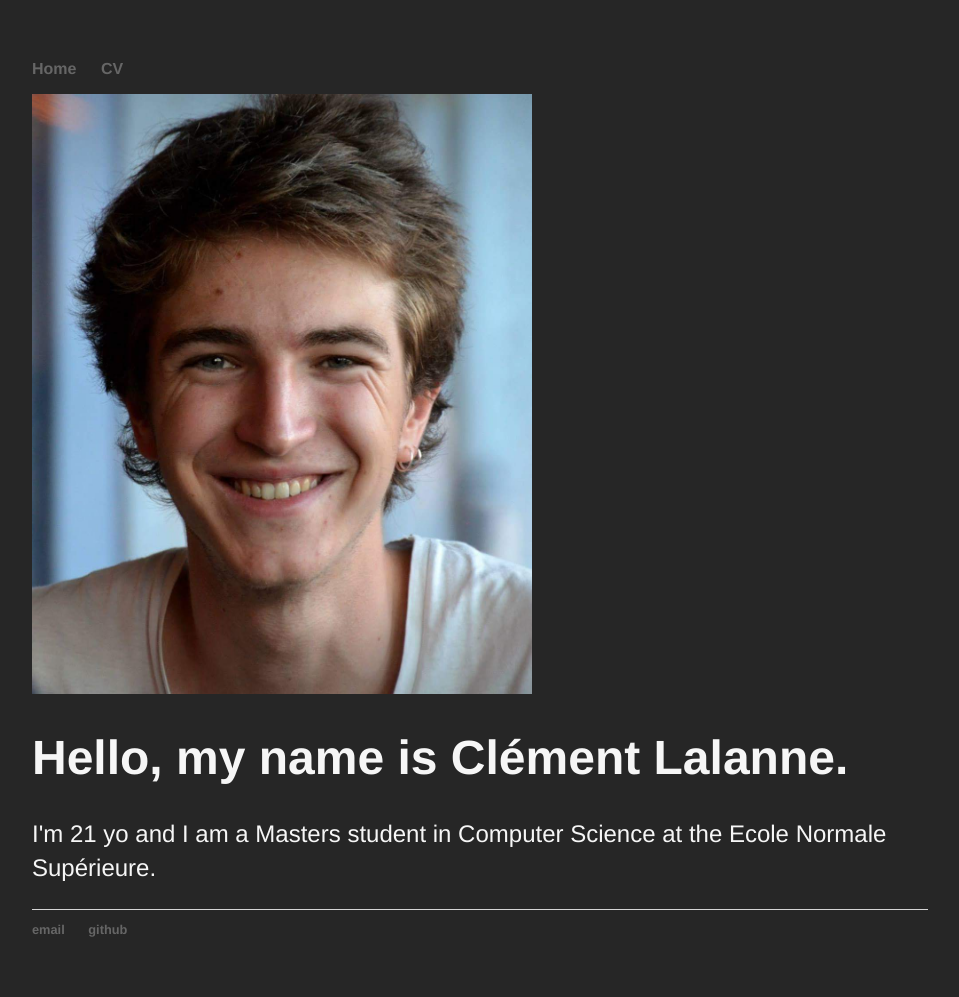
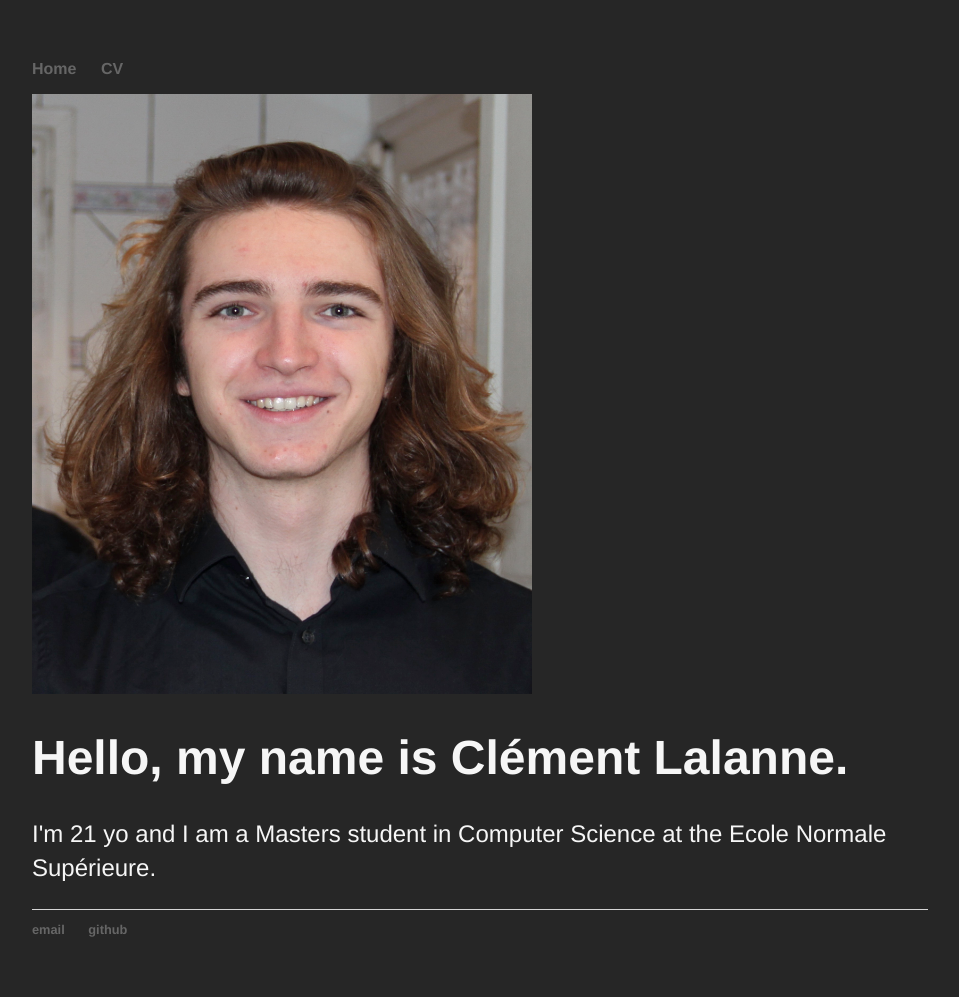
Before and after one commit to clemlal/clemlal.github.io, a Jekyll site: the page built from index.html, in a window 1280 px wide. Shown: the whole page, without its empty margins (160-1119 px from the left). Built offline with Jekyll 4.4.1, drawn with Linux system fonts in a browser that asks for light colours.

Commit message:
Photo moins débile

```diff
--- a/index.html
+++ b/index.html
@@ -2,7 +2,7 @@
 layout: default
 title: Clément Lalanne
 ---
-<img src="cl.jpg" alt="Me" width="500" height="600">
+<img src="clementlalanne.jpg" alt="Me" width="500" height="600">
 <div class="blurb">
 	<h1>Hello, my name is Clément Lalanne.</h1>
 				<p>I'm 21 yo and I am a Masters student in Computer Science at the Ecole Normale Supérieure.</p>
```
Also changed, not shown: clementlalanne.jpg (added).
